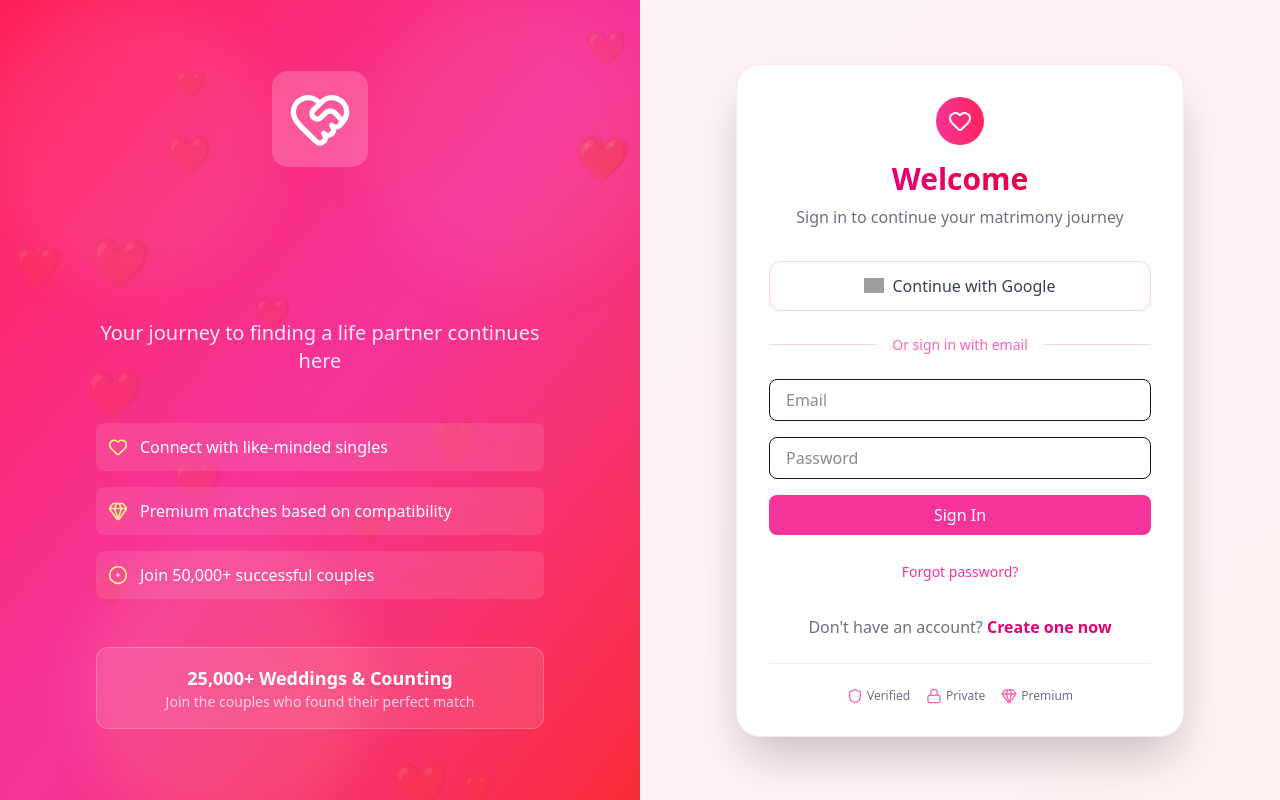
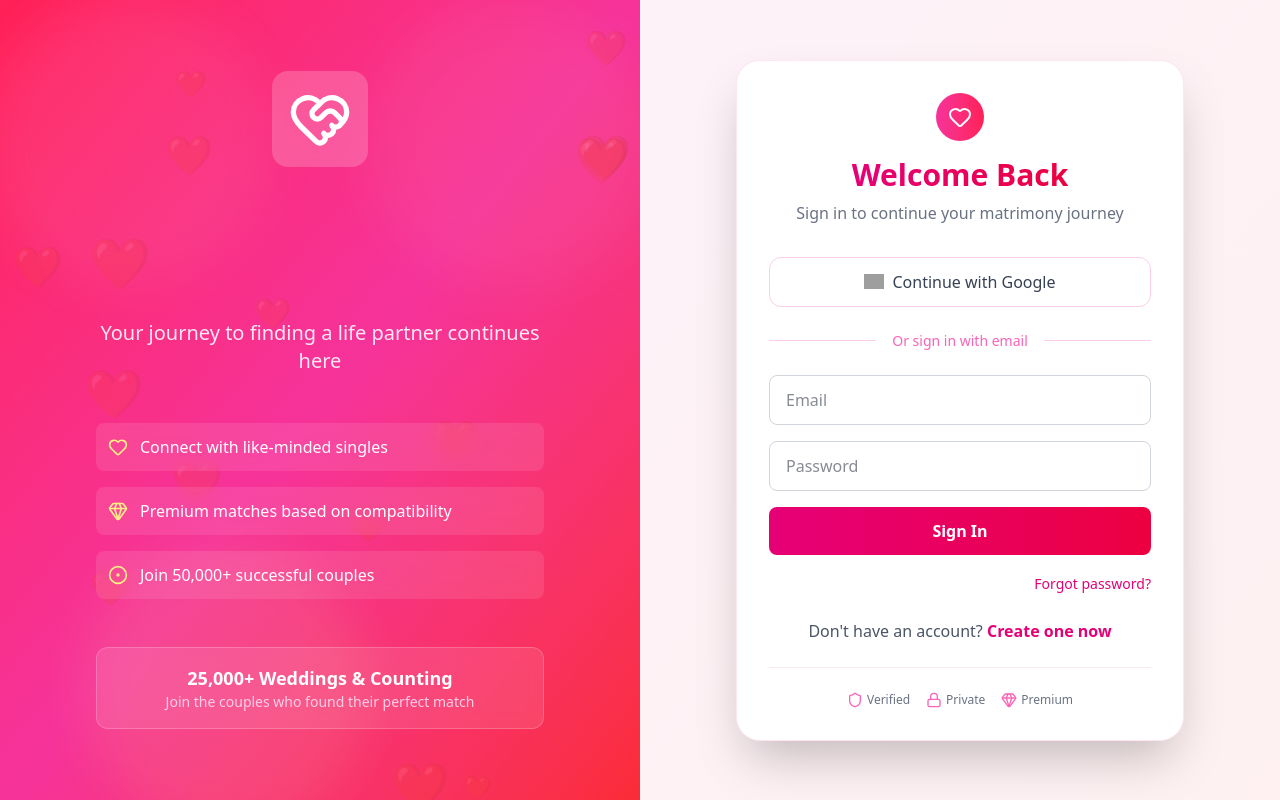
Before and after one commit to yausan/Bandhan_web, a Next.js app: page /login in a window 1280 px wide. Shown: the top 800 px of the page. Built offline with nearby package versions, Linux system fonts and the light colour scheme; grey boxes are pictures that could not be loaded.

Commit message:
feat: add user data to localStorage on login

```diff
--- a/app/login/page.tsx
+++ b/app/login/page.tsx
@@ -7,8 +7,6 @@ import Link from "next/link";
 import { useRouter } from "next/navigation";
 
 export default function LoginPage() {
-  const [isHovered, setIsHovered] = useState(false);
-
   // Form state
   const [email, setEmail] = useState("");
   const [password, setPassword] = useState("");
@@ -37,11 +35,18 @@ export default function LoginPage() {
         return;
       }
 
-      // Save token or session (if using JWT)
+      // Save token AND user data
       localStorage.setItem("token", data.token);
+      localStorage.setItem("user", JSON.stringify(data.user));
 
-      setLoading(false);
-      router.push("/dashboard"); // redirect after successful login
+      console.log("Login successful:", data.user); // For debugging
+
+      // Redirect based on user role
+      if (data.user && data.user.isAdmin) {
+        router.push("/admin");
+      } else {
+        router.push("/dashboard");
+      }
     } catch (err) {
       console.error(err);
       setError("Something went wrong. Try again.");
@@ -133,7 +138,7 @@ export default function LoginPage() {
               </div>
               <h2 className="text-3xl font-bold mb-2">
                 <span className="bg-linear-to-r from-pink-600 to-rose-600 bg-clip-text text-transparent">
-                  Welcome
+                  Welcome Back
                 </span>
               </h2>
               <p className="text-gray-500">Sign in to continue your matrimony journey</p>
@@ -163,7 +168,7 @@ export default function LoginPage() {
                 value={email}
                 onChange={e => setEmail(e.target.value)}
                 required
-                className="w-full px-4 py-2 border rounded-lg"
+                className="w-full px-4 py-3 border border-gray-300 rounded-lg focus:ring-2 focus:ring-pink-500 focus:border-transparent"
               />
               <input
                 type="password"
@@ -171,35 +176,38 @@ export default function LoginPage() {
                 value={password}
                 onChange={e => setPassword(e.target.value)}
                 required
-                className="w-full px-4 py-2 border rounded-lg"
+                className="w-full px-4 py-3 border border-gray-300 rounded-lg focus:ring-2 focus:ring-pink-500 focus:border-transparent"
               />
               <button
                 type="submit"
                 disabled={loading}
-                className="w-full py-2 px-4 bg-pink-500 text-white rounded-lg hover:bg-pink-600 transition"
+                className="w-full py-3 px-4 bg-gradient-to-r from-pink-600 to-rose-600 text-white rounded-lg hover:from-pink-700 hover:to-rose-700 transition disabled:opacity-50 font-semibold"
               >
                 {loading ? "Signing in..." : "Sign In"}
               </button>
-              {error && <p className="text-red-500">{error}</p>}
+              {error && (
+                <div className="p-3 bg-red-50 text-red-600 rounded-lg text-sm">
+                  {error}
+                </div>
+              )}
             </form>
 
-            <div className="mt-6 text-center">
+            <div className="mt-4 text-right">
               <Link
                 href="/forgot-password"
-                className="text-sm text-pink-500 hover:text-pink-600 hover:underline"
+                className="text-sm text-pink-600 hover:text-pink-700 hover:underline"
               >
                 Forgot password?
               </Link>
             </div>
 
-            <p className="mt-8 text-center text-gray-500">
+            <p className="mt-6 text-center text-gray-600">
               Don't have an account?{" "}
               <Link
                 href="/register"
-                className="text-pink-600 font-semibold hover:text-pink-700 transition relative group"
+                className="text-pink-600 font-semibold hover:text-pink-700 transition"
               >
                 Create one now
-                <span className="absolute bottom-0 left-0 w-full h-0.5 bg-pink-600 transform scale-x-0 group-hover:scale-x-100 transition-transform"></span>
               </Link>
             </p>
 
```
